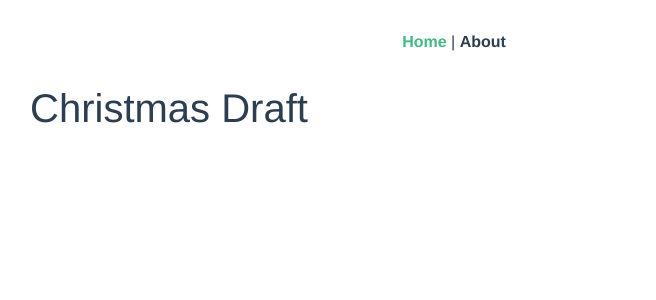
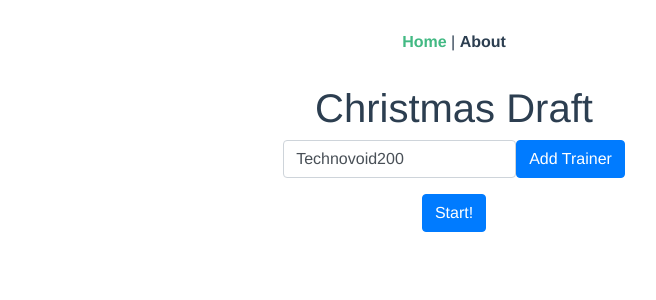
Before and after one commit to SamuelJTaylor22/tdd, a Vue app: page /#/ in a window 1280 px wide. Shown: the top 300 px of the page, without its empty margins (186-842 px from the left). Built offline with nearby package versions, Linux system fonts and the light colour scheme.

Commit message:
basic functionality complete

```diff
--- a/src/components/Trainer.vue
+++ b/src/components/Trainer.vue
@@ -1,9 +1,13 @@
 <template>
-  <div>
-    <h1>{{trainerData.name}}</h1>
+  <div class="card text-left mx-1">
+    <div class="card-body">
+      <h4 class="card-title">{{trainerData.name}}</h4>
+      <ol>
+        <li class="card-text" v-for="trainer in trainerData.drafting" :key="trainer">{{trainer}}</li>
+      </ol>
+    </div>
   </div>
 </template>
-
 <script>
 export default {
 name:"trainer",
--- a/src/store/index.js
+++ b/src/store/index.js
@@ -9,8 +9,14 @@ export default new Vuex.Store({
     drafters:[],
   },
   mutations: {
+    addTrainer(state, data){
+      state.trainers.push(data)
+    }
   },
   actions: {
+    newTrainer({commit}, data){
+      commit("addTrainer", data)
+    }
   },
   modules: {
   }
--- a/src/views/Home.vue
+++ b/src/views/Home.vue
@@ -1,11 +1,24 @@
 <template>
   <main class="home container">
     <div class="row">
-      <div class="col">
+      <div class="col-12">
         <h1>Christmas Draft</h1>
       </div>
-      <div class="col">
-        <trainer v-for="trainer in trainers" :key="trainer.name" trainerData/>
+      <div v-if="!drafting" class="col-12 d-flex justify-content-center">
+        <form @submit.prevent="addTrainer" class="form-inline">
+          <div class="form-group">
+            <label for=""></label>
+            <input v-model="newTrainer.name" type="text" name="" id="" class="form-control" placeholder="" aria-describedby="helpId">
+            <button type="submit" class="btn btn-primary">Add Trainer</button>
+          </div>
+        </form>
+      </div>
+      <div class="col-12 d-flex card-columns">
+        <trainer v-for="trainer in trainers" :key="trainer.name" :trainerData="trainer"/>
+      </div>
+      <div class="col-12 mt-3">
+        <button v-if="!drafting" type="button" class="btn btn-primary" @click="drafting = true">Start!</button>
+        <button v-else type="button" class="btn btn-primary" @click="nextDraft">Next</button>
       </div>
     </div>
   </main>
@@ -17,14 +30,50 @@ import Trainer from '@/components/Trainer.vue'
 
 export default {
   name: 'Home',
+  data(){
+    return{
+      newTrainer:{
+        name: "Technovoid200"
+      },
+      drafting: false
+    }
+  },
   computed:{
     trainers(){
       return this.$store.state.trainers
     },
-
+  },
+  methods:{
+    addTrainer(){
+      let trainer = this.newTrainer.name
+      this.$store.dispatch('newTrainer', {name:trainer, drafting:[]})
+      this.newTrainer.name = ""
+    },
+    nextDraft(){
+      let trainersCopy = this.trainers
+      for (let index = 0; index < this.trainers.length; index++) {
+        const element = this.trainers[index];
+        let options = trainersCopy.filter(t => t.name != element.name)
+        let chosen = ''
+        let selected = false
+        while (!selected) {
+          chosen = this.getRandom(options)
+          if(!element.drafting.includes(chosen.name)){
+            selected = true
+          }
+        }
+        trainersCopy = trainersCopy.filter(t => t.name != chosen.name)
+        element.drafting.push(chosen.name)
+        console.log(element);
+      }
+    },
+    getRandom(arr){
+      let random = Math.floor((Math.random()*arr.length))
+      return arr[random]
+    }
   },
   components: {
-    Trainer
-  }
+      Trainer
+  },
 }
 </script>
```
